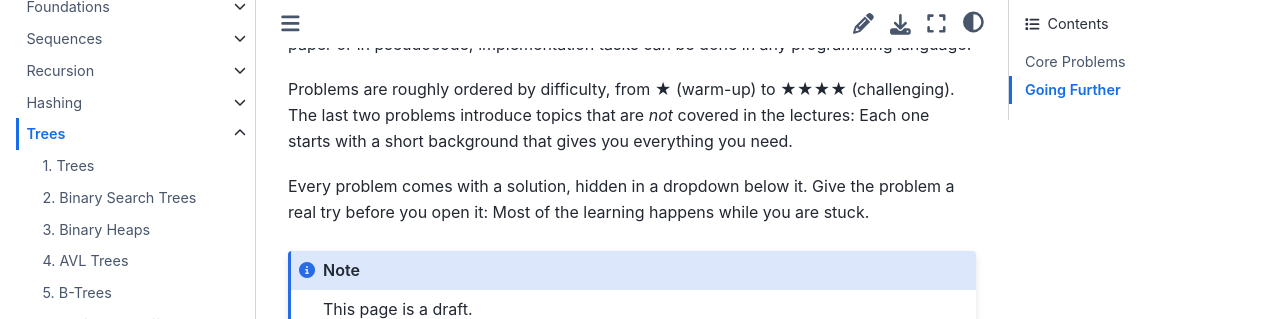
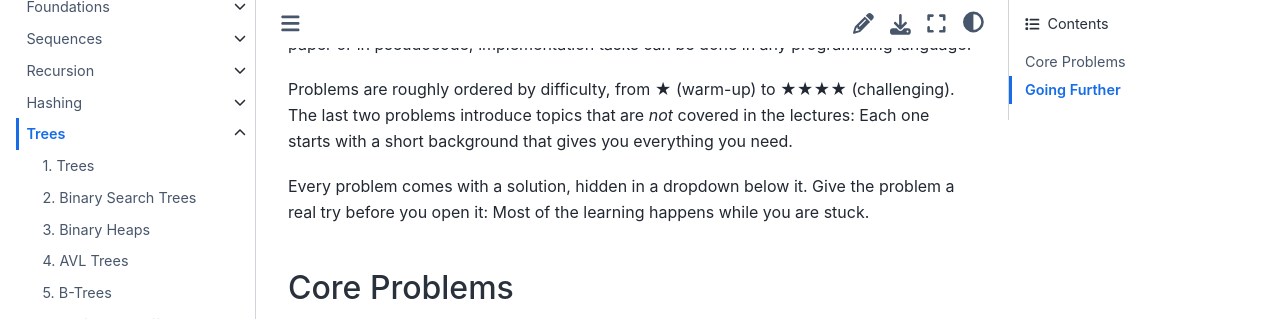
Before and after one commit to fchauvel/ntnu-idata2302-website, a Sphinx documentation site: the page built from source/trees/problems.rst, in a window 1280 px wide and 900 px high, scrolled down 308 px, cut to the strip 0-319 px from the top of the window. Built offline with Sphinx 7.4.7 and the Sphinx Book theme 1.1.4, drawn with Linux system fonts in a browser that asks for light colours; some of the changed lines change nothing that is shown.

Commit message:
content: remove draft note from the Trees problem set

```diff
--- a/source/trees/problems.rst
+++ b/source/trees/problems.rst
@@ -17,10 +17,6 @@ gives you everything you need.
 Every problem comes with a solution, hidden in a dropdown below it.
 Give the problem a real try before you open it: Most of the learning
 happens while you are stuck.
-
-.. note::
-
-   This page is a draft.
 
 
 Core Problems
@@ -1991,9 +1987,9 @@ starts with a short background that introduces everything you need.
       keeps growing until a node high up becomes the scapegoat. For
       instance, the 24th insertion rebuilds a subtree of 23 nodes, the
       413th rebuilds 363 nodes, and the 880th rebuilds 648 nodes.
-      (These figures come from a simulation; it is enough to argue
-      that a subtree holding a constant fraction of the tree
-      gets rebuilt.)
+      You do not need these exact numbers, which come from running
+      the procedure on a computer: It is enough to argue that a
+      subtree holding a constant fraction of the tree gets rebuilt.
 
       To find the scapegoat, we know that :math:`\mathrm{size}(x) = 1`.
       Stepping up from a child :math:`u` to its parent :math:`p`, we
```
